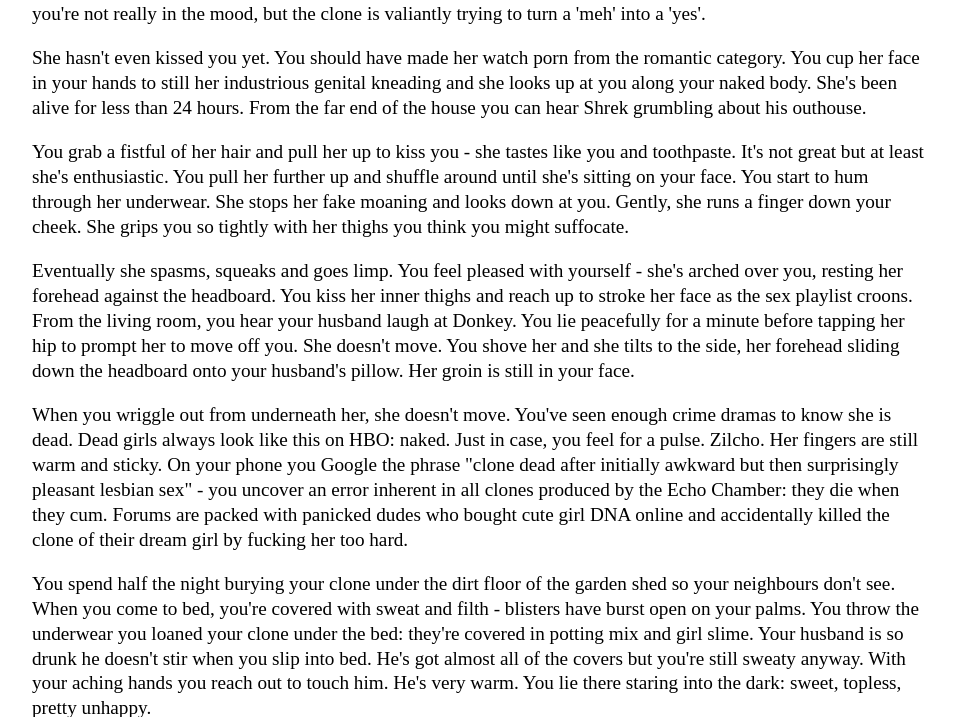
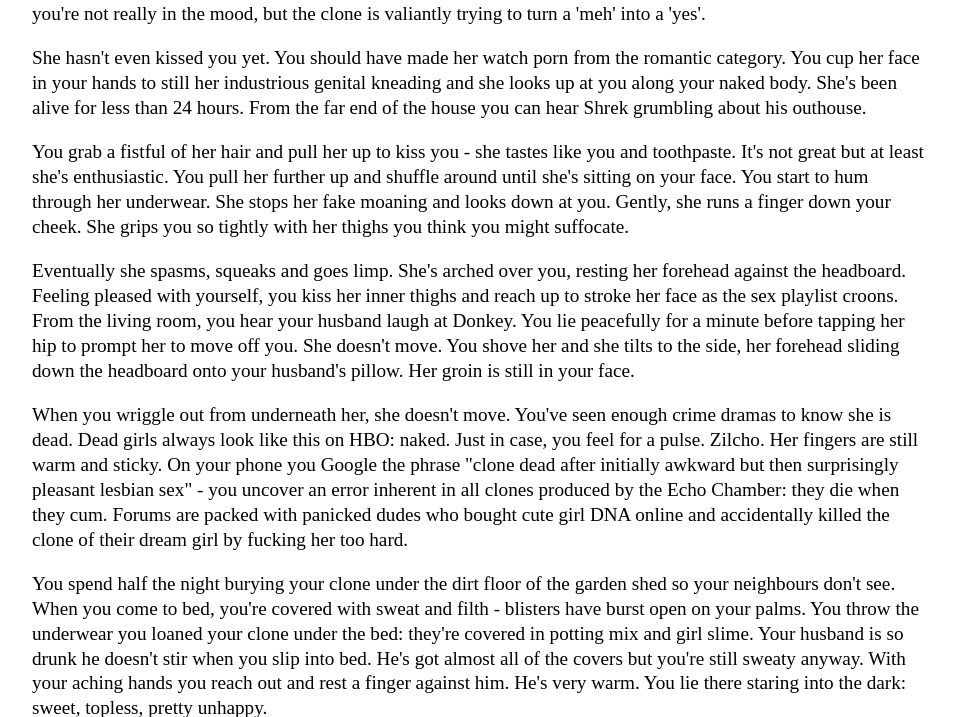
Before and after one commit to Pinelife/pinelife.github.io, a Jekyll site: the page built from Hellhole/excitingevent1.html, in a window 1280 px wide and 900 px high, scrolled down 2555 px, cut to the strip 0-717 px from the top of the window. Shown: the whole strip, without its empty margins (160-1115 px from the left). Built offline with Jekyll 4.4.1, drawn with Linux system fonts in a browser that asks for light colours; some of the changed text lies outside the part shown.

Commit message:
Update excitingevent1.html

```diff
--- a/Hellhole/excitingevent1.html
+++ b/Hellhole/excitingevent1.html
@@ -81,8 +81,8 @@
   in the whole universe has ever touched her.
 </p>
 <p>
-  You can still hear the TV echoing from the living room - he's watching the last minutes of <i>Shrek the Third</i>.
-  Your clone feels very warm against you. You remember the things you liked about him in the beginning: the veins in his forearms, the way
+  The TV is echoing from the living room - he's watching the last minutes of <i>Shrek the Third</i>.
+  Your clone feels very warm against you. You try to remember the things you liked about him in the beginning: the veins in his forearms, the way
   his jeans fit and your mutual interest in Hungarian cinema and historiographic metafiction featuring Robert E. Lee.
 </p>
 <p>You hear the end titles of <i>Shrek the Third</i> and tell your clone to copy what you do. You tousel your hair, you arch your back,
@@ -110,11 +110,10 @@
   her fake moaning and looks down at you. Gently, she runs a finger down your cheek. She grips you so tightly with her
   thighs you think you might suffocate.
 </p>
-<p>Eventually she spasms, squeaks and goes limp. You feel pleased with yourself - she's arched over you, resting her forehead against the headboard.
-You kiss her inner thighs and reach up to stroke her face as the sex playlist croons. From the living room, you hear your husband laugh at Donkey.
-  You lie peacefully for a minute before tapping her hip to prompt her to move off you.
-  She doesn't move. You shove her and she tilts to the side,
-  her forehead sliding down the headboard onto your husband's pillow. Her groin is still in your face.
+<p>Eventually she spasms, squeaks and goes limp. She's arched over you, resting her forehead against the headboard.
+Feeling pleased with yourself, you kiss her inner thighs and reach up to stroke her face as the sex playlist croons. From the living room, you hear your husband laugh at Donkey.
+  You lie peacefully for a minute before tapping her hip to prompt her to move off you.   She doesn't move. You shove her and she tilts
+  to the side,   her forehead sliding down the headboard onto your husband's pillow. Her groin is still in your face.
 </p>
 <p>
 When you wriggle out from underneath her, she doesn't move. You've seen enough crime dramas to know she is dead. Dead girls always look like
@@ -127,7 +126,7 @@
   You spend half the night burying your clone under the dirt floor of the garden shed so your neighbours don't see. When you come to bed,
 you're covered with sweat and filth - blisters have burst open on your palms. You throw the underwear you loaned your clone under the
   bed: they're covered in potting mix and girl slime. Your husband is so drunk he doesn't stir when you slip into bed. He's got almost all
-  of the covers but you're still sweaty anyway. With your aching hands you reach out to touch him. He's very warm. You lie there staring into the dark: sweet, topless,
+  of the covers but you're still sweaty anyway. With your aching hands you reach out and rest a finger against him. He's very warm. You lie there staring into the dark: sweet, topless,
   pretty unhappy.
 </p>
 <center><img src="https://68.media.tumblr.com/19da28e0d69659be40760d6f39e928de/tumblr_ossw9bjuRS1t7rofco1_500.png" align="middle" alt="Oh shit" style="width:60%;"></center>
```
